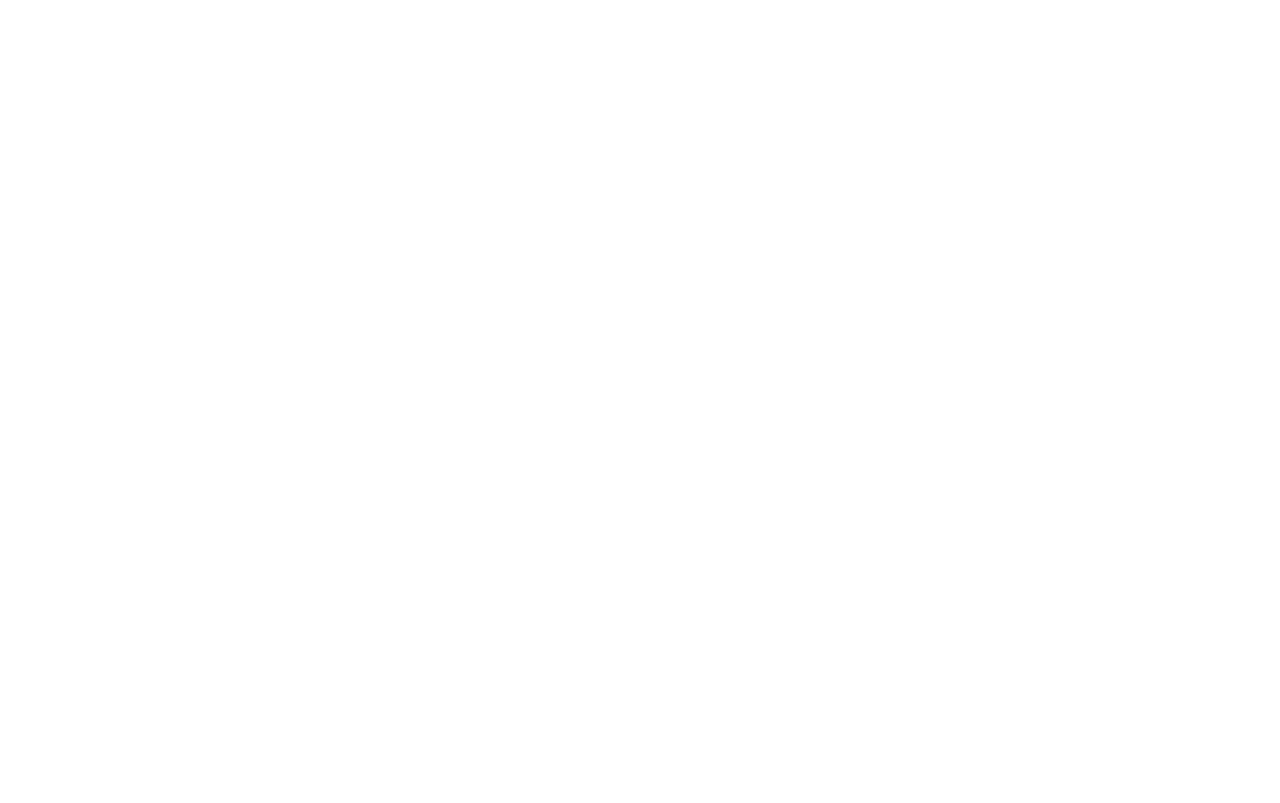
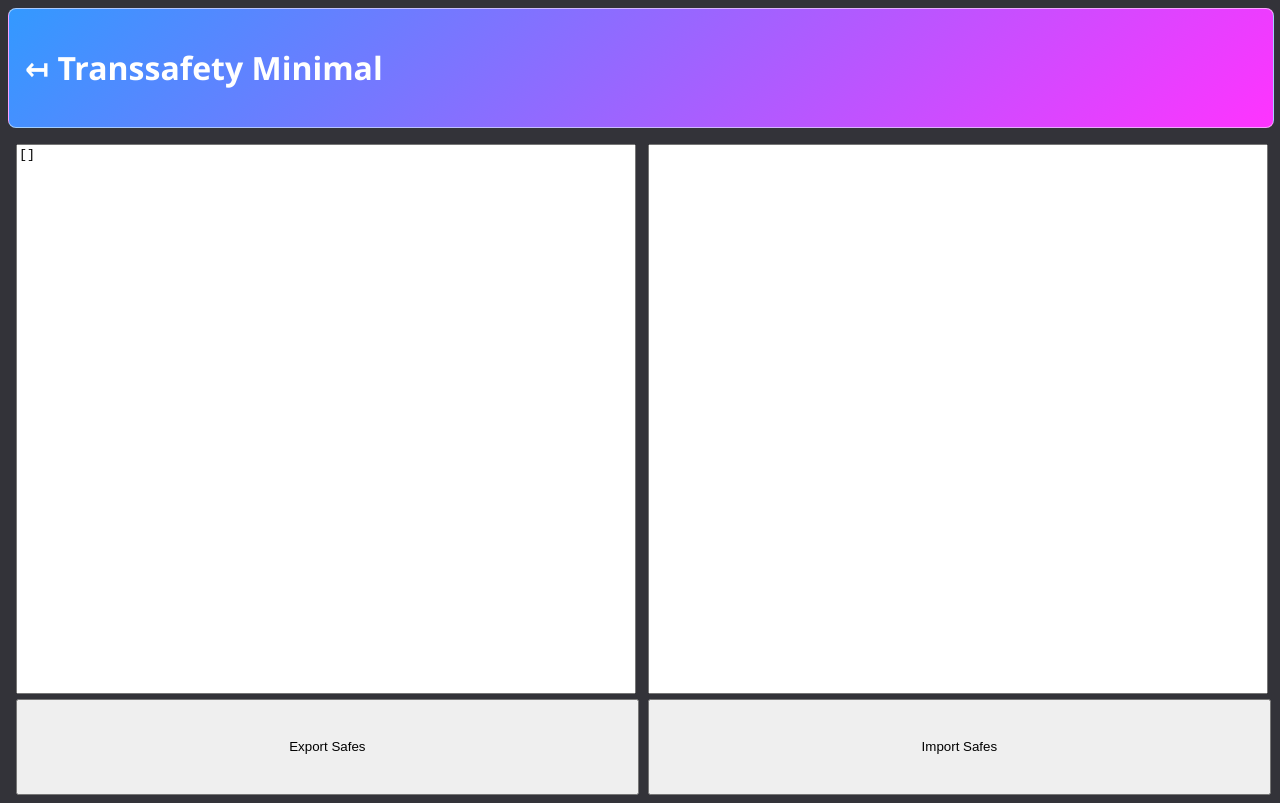
Before and after one commit to MaleneJung/transsafety-minimal-app, a plain HTML site: page backup/index.html in a window 1280 px wide. Drawn offline with Linux system fonts and the light colour scheme.

Commit message:
Added Backup Functionality

```diff
--- /dev/null
+++ b/backup/backup.js
@@ -0,0 +1,31 @@
+
+import { exportBackup, importBackup, downloadBackup } from "../safe-list.js";
+
+window.addEventListener("load", () => {
+
+    const header = document.querySelector("#header");
+    header.style.cursor = "pointer";
+    header.addEventListener("click", () => window.open("../", "_self"));
+
+    const exportTextArea = document.querySelector("#backup-json-export");
+    exportTextArea.value = exportBackup();
+
+    const exportForm = document.querySelector("#backup-export");
+    exportForm.addEventListener("submit", (e) => {
+        e.preventDefault();
+        downloadBackup(exportTextArea.value);
+    });
+
+    const importTextArea = document.querySelector("#backup-json-import");
+
+    const importForm = document.querySelector("#backup-import");
+    importForm.addEventListener("submit", (e) => {
+        e.preventDefault();
+        const trimmedImportJSON = importTextArea.value.trim();
+        if(!trimmedImportJSON.startsWith("[") || !trimmedImportJSON.endsWith("]")) {
+            alert("Wrong Import Format!");
+        }
+        importBackup(trimmedImportJSON);
+    });
+
+});
--- a/backup/index.html
+++ b/backup/index.html
@@ -0,0 +1,25 @@
+<!DOCTYPE html>
+<html lang="en">
+<head>
+    <meta charset="UTF-8">
+    <meta name="viewport" content="width=device-width, initial-scale=1.0">
+    <title> Transsafety Minimal Backup </title>
+    <link rel="stylesheet" href="../master.css" />
+    <script type="module" src="backup.js"> </script>
+</head>
+<body>
+    <div id="header">
+        <h1> &#8612; Transsafety Minimal </h1>
+    </div>
+    <div id="backup-split">
+        <form id="backup-export">
+            <textarea id="backup-json-export" readonly> </textarea>
+            <input type="submit" value="Export Safes" />
+        </form>
+        <form id="backup-import">
+            <textarea id="backup-json-import" required> </textarea>
+            <input type="submit" value="Import Safes" />
+        </form>
+    </div>
+</body>
+</html>
--- a/master.css
+++ b/master.css
@@ -45,3 +45,21 @@ body {
     resize: none;
     margin: 0 0 0.5rem 0;
 }
+
+#backup-split {
+    width: 100%;
+    display: inline-flex;
+    justify-content: space-around;
+    margin-left: 0.5rem;
+}
+
+#backup-split textarea {
+    resize: none;
+    width: 48vw;
+    height: calc(100vh - 16rem);
+}
+
+#backup-split input {
+    width: 48.65vw;
+    height: 6rem;
+}
--- a/safe-list.js
+++ b/safe-list.js
@@ -35,7 +35,6 @@ export async function loadSafe() {
             safePWLeakCountModifier: encryptedSafe.safePWLeakCountModifier,
             safeData: encryptedSafe.safeData.length > 0 ? decrypt_text(encryptedSafe.safeData, safePassword) : ""
         };
-        console.log("From Storage!");
     } else {
         loadedSafe = {
             safeID: safeID,
@@ -43,7 +42,6 @@ export async function loadSafe() {
             safeData: ""
         };
         saveSafe();
-        console.log("New in Storage!");
     }
 }
 
@@ -62,7 +60,7 @@ export async function saveSafe() {
     const encryptedSafeStr = JSON.stringify(encryptedSafe);
     localStorage.setItem("transsafety-minimal/safeList/" + loadedSafe.safeID, encryptedSafeStr);
 }
-/*
+
 export function exportBackup() {
     loadSafeList();
     let backupList = []
@@ -71,7 +69,11 @@ export function exportBackup() {
         if(encryptedSafeStr)
             backupList.push(JSON.parse(encryptedSafeStr));
     });
-    const backupListStr = "data:text/json;charset=utf-8," + encodeURIComponent(JSON.stringify(backupList));
+    return JSON.stringify(backupList, null, "\t");
+}
+
+export function downloadBackup(backup) {
+    const backupListStr = "data:text/json;charset=utf-8," + encodeURIComponent(backup);
     const tempAnchorNode = document.createElement("a");
     tempAnchorNode.href = backupListStr;
     tempAnchorNode.download = "transsafety-minimal-backup.json";
@@ -80,7 +82,16 @@ export function exportBackup() {
     tempAnchorNode.remove();
 }
 
-export function importBackup() {
+export function importBackup(backup) {
+    loadSafeList();
+    let backupList = JSON.parse(backup);
+    backupList.forEach((encryptedSafe) => {
+        if(encryptedSafe.safeID) {
+            if(!loadedSafeList.includes(encryptedSafe.safeID)) {
+                loadedSafeList.push(encryptedSafe.safeID);
+            }
+            localStorage.setItem("transsafety-minimal/safeList/" + encryptedSafe.safeID, JSON.stringify(encryptedSafe));
+        }
+    });
+    saveSafeList();
 }
-
-*/
```
Also changed, not shown: index.html (+1 -0 lines).
